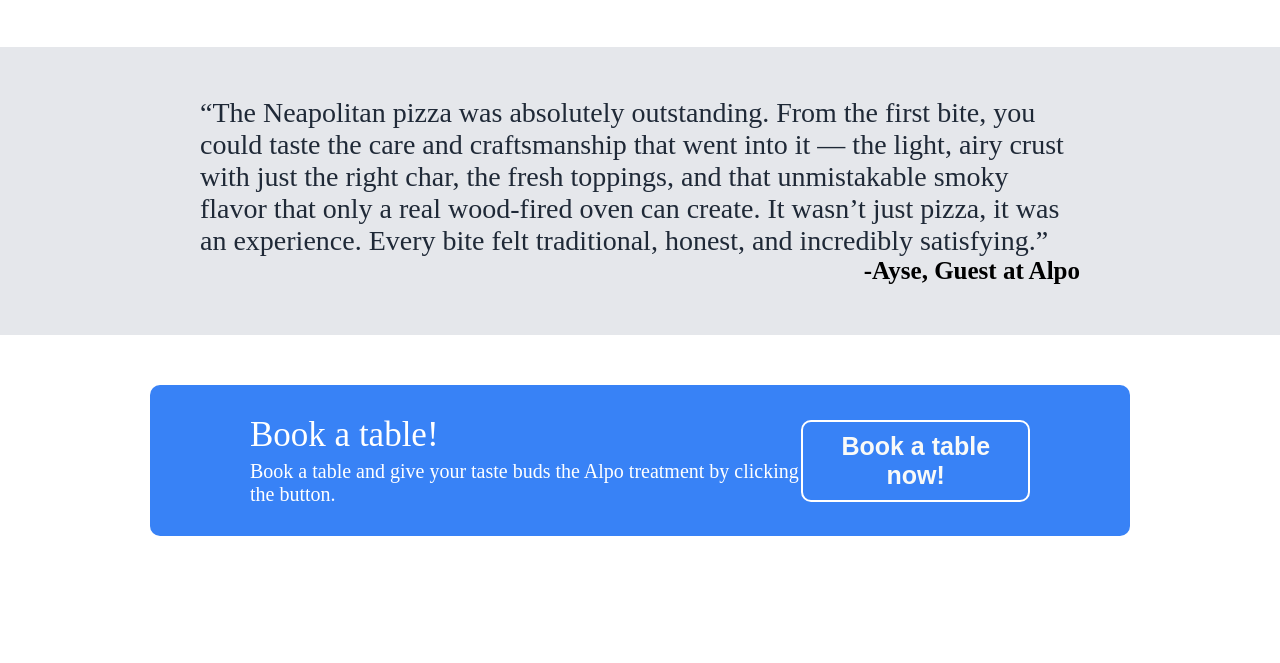
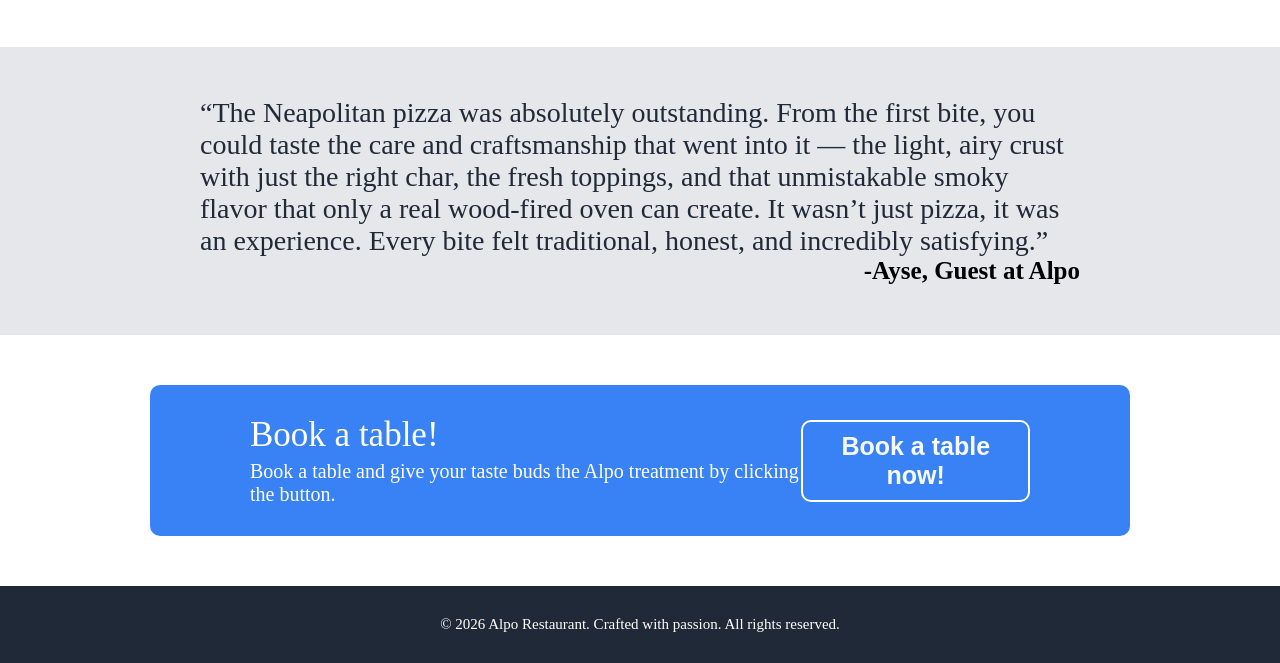
Before and after one commit to Alperen-Isler/landing-page, a plain HTML site: page index.html in a window 1280 px wide. Shown: the part 851-1514 px from the top of the page. Before the commit the page ends 1387 px from the top, so only its background shows below. Drawn offline with Linux system fonts and the light colour scheme.

Commit message:
Add footer
Add footer with copyright text and style it with css

```diff
--- a/index.html
+++ b/index.html
@@ -56,5 +56,9 @@
         </div>
         <button>Book a table now!</button>
     </div>
+
+    <div class="footer">
+        <p>© 2026 Alpo Restaurant. Crafted with passion. All rights reserved.</p>
+    </div>
 </body>
 </html>
--- a/style.css
+++ b/style.css
@@ -190,3 +190,14 @@ button:hover{
     background-color: #69a0f8;
     cursor: pointer;
 }
+
+.footer{
+    display: flex;
+    justify-content: center;
+    align-items: center;
+    background-color: #1F2937;
+    color: white;
+    padding: 30px;
+    font-size: 15px;
+    margin-top: 50px;
+}
```
